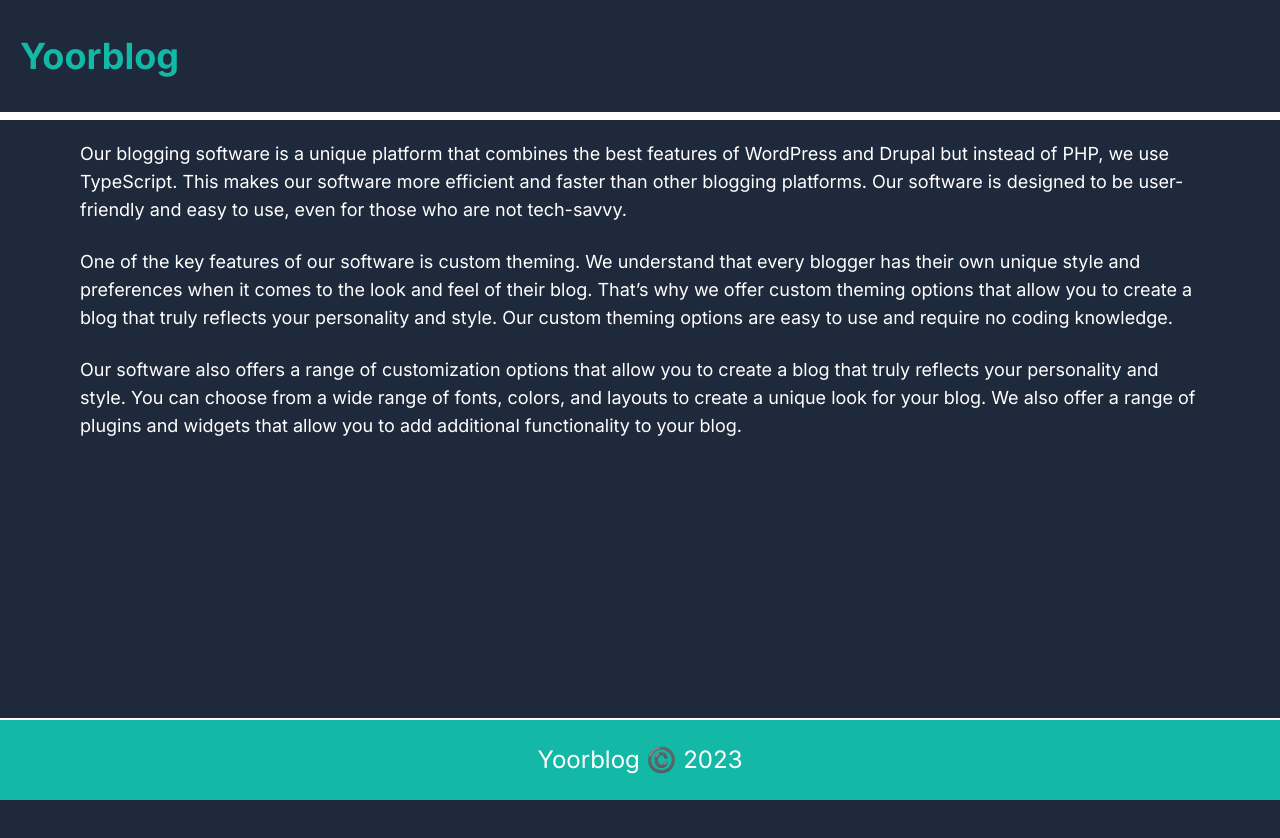
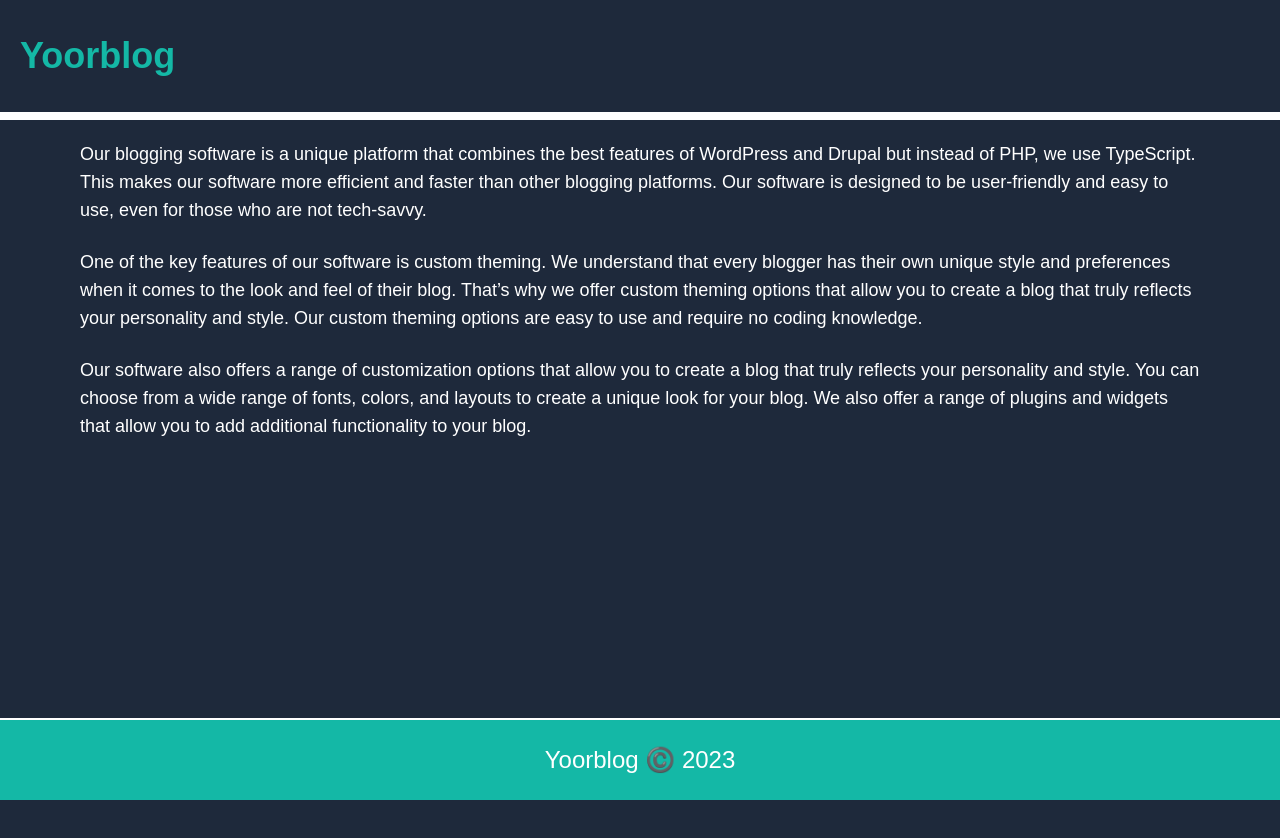
Before and after one commit to grassfedavocado/yoorblog, a Next.js app: page / in a window 1280 px wide. Shown: the top 838 px of the page. Built offline with nearby package versions, Linux system fonts and the light colour scheme.

Commit message:
removed next font

```diff
--- a/app/layout.tsx
+++ b/app/layout.tsx
@@ -1,7 +1,4 @@
 import "./globals.css";
-import { Inter } from "next/font/google";
-
-const inter = Inter({ subsets: ["latin"] });
 
 export const metadata = {
   title: "Yoorblog | Create Blogs",
@@ -12,7 +9,7 @@
 export default function RootLayout({ children }: { children: React.ReactNode }) {
   return (
     <html lang="en">
-      <body className={inter.className}>{children}</body>
+      <body>{children}</body>
     </html>
   );
 }
```
